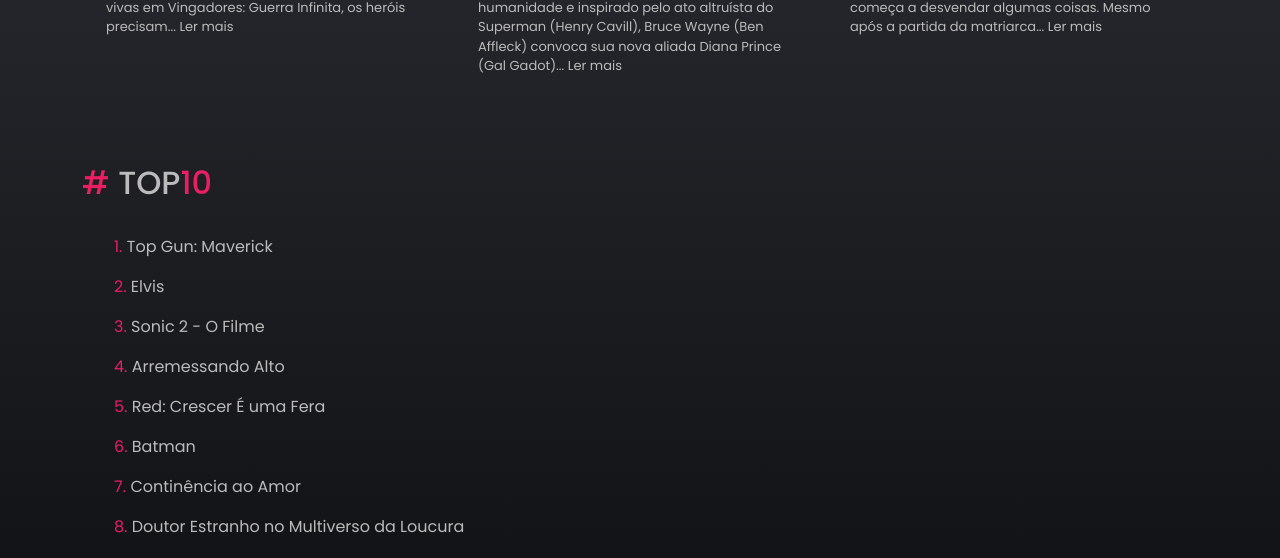
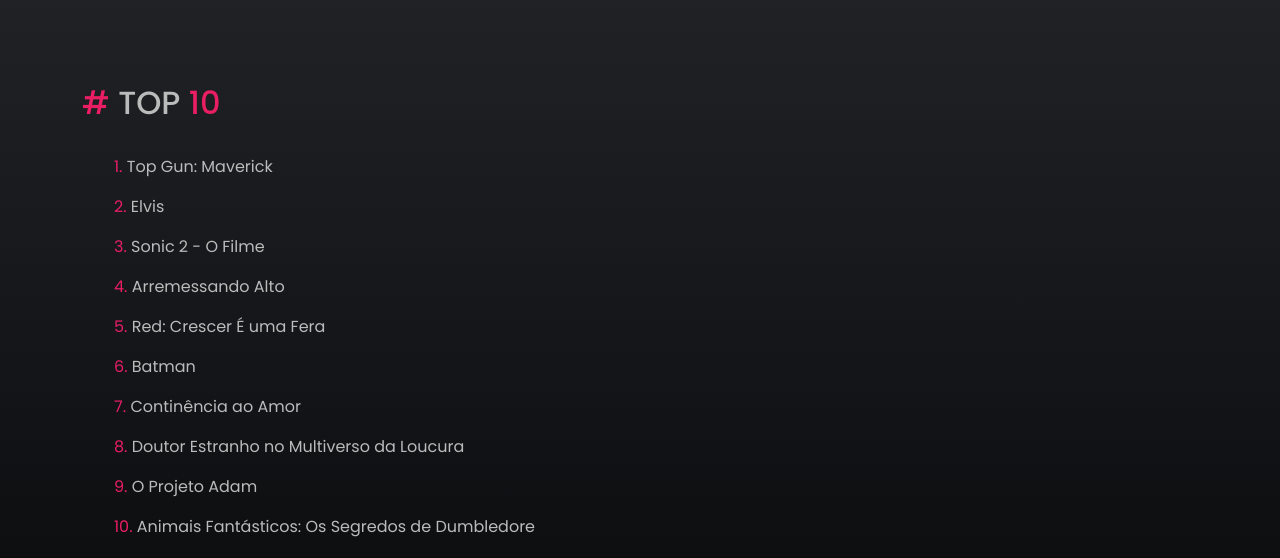
Before and after one commit to moondev94/projeto-modulo3-squad1, a React (Create React App) app: page / in a window 1280 px wide. Shown: the part 1359-1917 px from the top of the page. Built offline with nearby package versions, Linux system fonts and the light colour scheme; a web font is replaced by a local one.

Commit message:
Home update

```diff
--- a/src/view/Home.jsx
+++ b/src/view/Home.jsx
@@ -143,7 +143,7 @@
         </Col>
       </Col>
       <Col className={styles.top10}>
-      <h2><span>#</span> TOP<span>10</span></h2>
+      <h2><span>#</span> TOP<span> 10</span></h2>
         <p></p>
         <Col className="col-sm px-0">
         <ul>
--- a/src/view/css/Home.module.css
+++ b/src/view/css/Home.module.css
@@ -17,7 +17,7 @@
 
 .slideCarousel {
     width: 75%;
-    margin-top: 8em;
+    margin-top: 3em;
     margin-bottom: 8em;
     cursor: pointer;
     justify-content: center;
@@ -69,14 +69,14 @@
 }
 
 .top10 {
-    margin-bottom: 10em;
+    margin-bottom: 3rem;
     padding-left: 0;
 }
 
 .top10 li {
     list-style: none;
     cursor: pointer;
-    justify-content:space-around
+    justify-content:space-around;
 }
 
 
```
